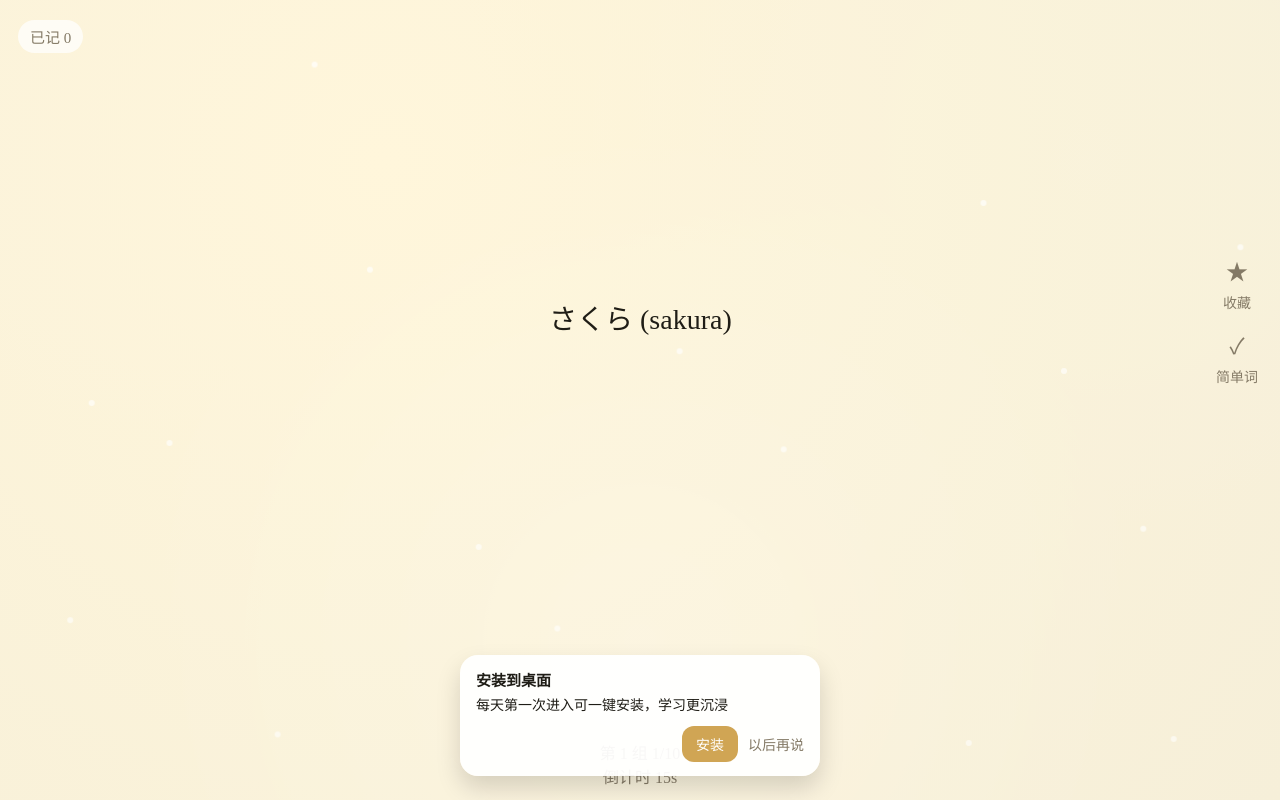
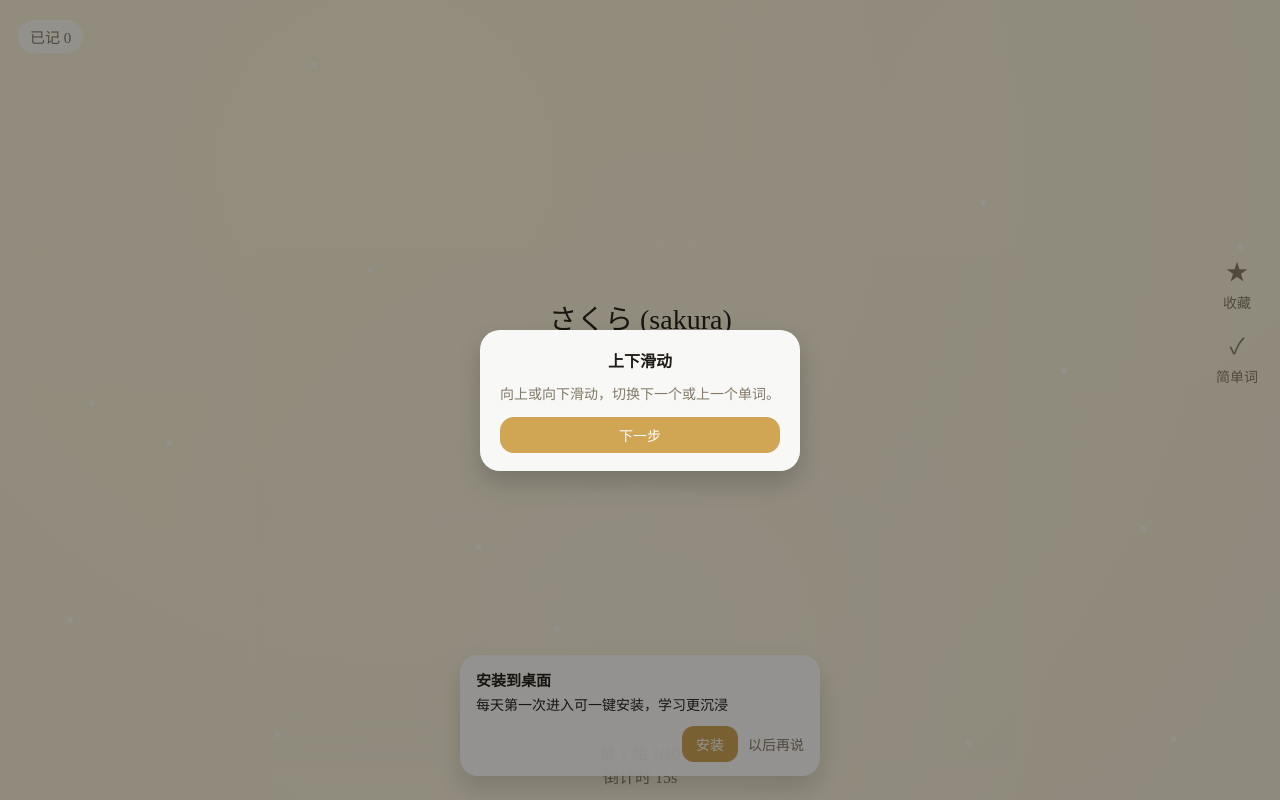
Before and after one commit to NorrisHau/Flash-JP, a website built with Vite: page index.html in a window 1280 px wide. Built offline with nearby package versions, Linux system fonts and the light colour scheme.

Commit message:
Add first-visit guide overlay

```diff
--- a/app.ts
+++ b/app.ts
@@ -36,6 +36,10 @@ const counterEl = getEl<HTMLButtonElement>("counter");
 const installBannerEl = getEl<HTMLDivElement>("installBanner");
 const installBtn = getEl<HTMLButtonElement>("installBtn");
 const installCloseBtn = getEl<HTMLButtonElement>("installClose");
+const guideOverlayEl = getEl<HTMLDivElement>("guideOverlay");
+const guideTitleEl = getEl<HTMLDivElement>("guideTitle");
+const guideBodyEl = getEl<HTMLDivElement>("guideBody");
+const guideNextBtn = getEl<HTMLButtonElement>("guideNext");
 
 const GROUP_SIZE = 10;
 const REQUIRED_APPEARANCES = 3;
@@ -682,3 +686,55 @@ if (installBtn) {
 if (shouldShowInstallPrompt()) {
   showInstallBanner();
 }
+
+const guideSteps = [
+  {
+    title: "上下滑动",
+    body: "向上或向下滑动，切换下一个或上一个单词。",
+  },
+  {
+    title: "点击单词变换",
+    body: "点击卡片可逐步展示假名、汉字与释义。",
+  },
+  {
+    title: "查看列表",
+    body: "点击左上角“已记”，查看记忆列表与词语状态。",
+  },
+];
+
+let guideStepIndex = 0;
+const GUIDE_COOKIE = "guideSeen";
+
+const renderGuideStep = () => {
+  const step = guideSteps[guideStepIndex];
+  guideTitleEl.textContent = step.title;
+  guideBodyEl.textContent = step.body;
+  guideNextBtn.textContent =
+    guideStepIndex === guideSteps.length - 1 ? "完成" : "下一步";
+};
+
+const showGuide = () => {
+  guideStepIndex = 0;
+  renderGuideStep();
+  guideOverlayEl.classList.add("show");
+  guideOverlayEl.setAttribute("aria-hidden", "false");
+};
+
+const hideGuide = () => {
+  guideOverlayEl.classList.remove("show");
+  guideOverlayEl.setAttribute("aria-hidden", "true");
+  setCookie(GUIDE_COOKIE, "1");
+};
+
+guideNextBtn.addEventListener("click", () => {
+  if (guideStepIndex >= guideSteps.length - 1) {
+    hideGuide();
+    return;
+  }
+  guideStepIndex += 1;
+  renderGuideStep();
+});
+
+if (!getCookie(GUIDE_COOKIE)) {
+  showGuide();
+}
--- a/index.html
+++ b/index.html
@@ -67,6 +67,14 @@
       </div>
     </div>
 
+    <div class="guide-overlay" id="guideOverlay" aria-hidden="true">
+      <div class="guide-card" role="dialog" aria-live="polite">
+        <div class="guide-title" id="guideTitle">欢迎使用</div>
+        <div class="guide-body" id="guideBody"></div>
+        <button class="guide-action" id="guideNext" type="button">下一步</button>
+      </div>
+    </div>
+
     <script type="module" src="/app.ts"></script>
   </body>
 </html>
--- a/style.css
+++ b/style.css
@@ -272,6 +272,58 @@ body {
   cursor: pointer;
 }
 
+.guide-overlay {
+  position: fixed;
+  inset: 0;
+  background: rgba(17, 15, 12, 0.45);
+  display: flex;
+  align-items: center;
+  justify-content: center;
+  opacity: 0;
+  pointer-events: none;
+  transition: opacity 0.2s ease;
+  z-index: 14;
+}
+
+.guide-overlay.show {
+  opacity: 1;
+  pointer-events: auto;
+}
+
+.guide-card {
+  width: min(320px, 86vw);
+  background: rgba(255, 255, 255, 0.94);
+  border-radius: 20px;
+  padding: 18px 20px;
+  text-align: center;
+  display: flex;
+  flex-direction: column;
+  gap: 12px;
+  box-shadow: 0 12px 24px rgba(0, 0, 0, 0.18);
+}
+
+.guide-title {
+  font-size: 16px;
+  font-weight: 600;
+  color: var(--text);
+}
+
+.guide-body {
+  font-size: 14px;
+  color: var(--muted);
+  line-height: 1.5;
+}
+
+.guide-action {
+  border: none;
+  background: var(--accent);
+  color: #fff;
+  padding: 8px 0;
+  border-radius: 14px;
+  font-size: 14px;
+  cursor: pointer;
+}
+
 .overlay {
   position: fixed;
   inset: 0;
```
